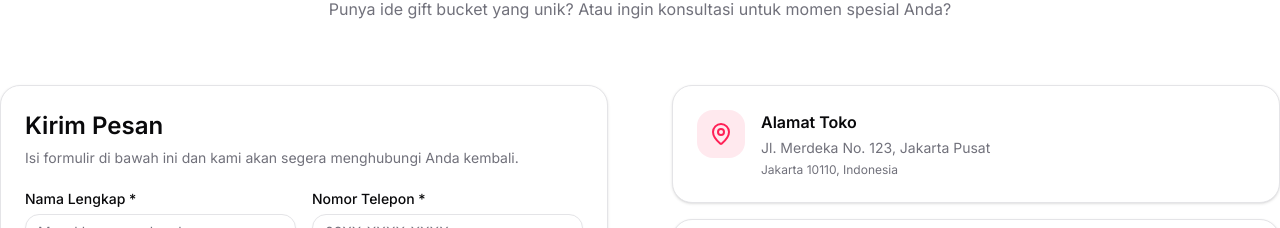
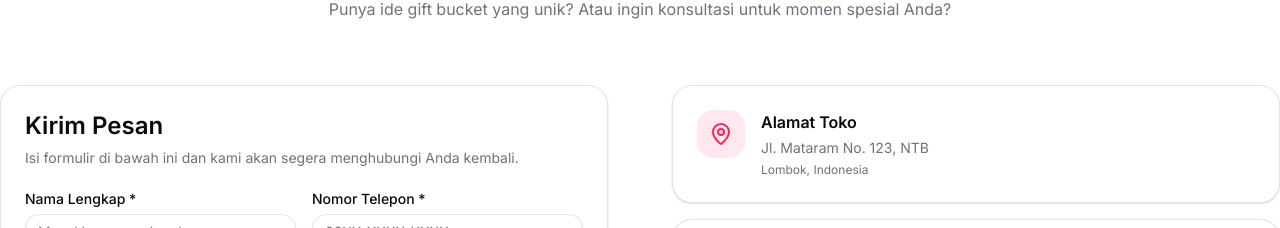
Before and after one commit to fitronansori/next-giftbucket, a Next.js app: page / in a window 1280 px wide. Shown: the part 4233-4461 px from the top of the page. Built offline with nearby package versions, Linux system fonts and the light colour scheme.

Commit message:
fix: update store address and location in contact information

```diff
--- a/src/constants/data.ts
+++ b/src/constants/data.ts
@@ -426,8 +426,8 @@ export const contact_info: TContactInfo[] = [
   {
     icon: MapPinIcon,
     title: "Alamat Toko",
-    content: "Jl. Merdeka No. 123, Jakarta Pusat",
-    sub_content: "Jakarta 10110, Indonesia",
+    content: "Jl. Mataram No. 123, NTB",
+    sub_content: "Lombok, Indonesia",
   },
   {
     icon: PhoneIcon,
```
